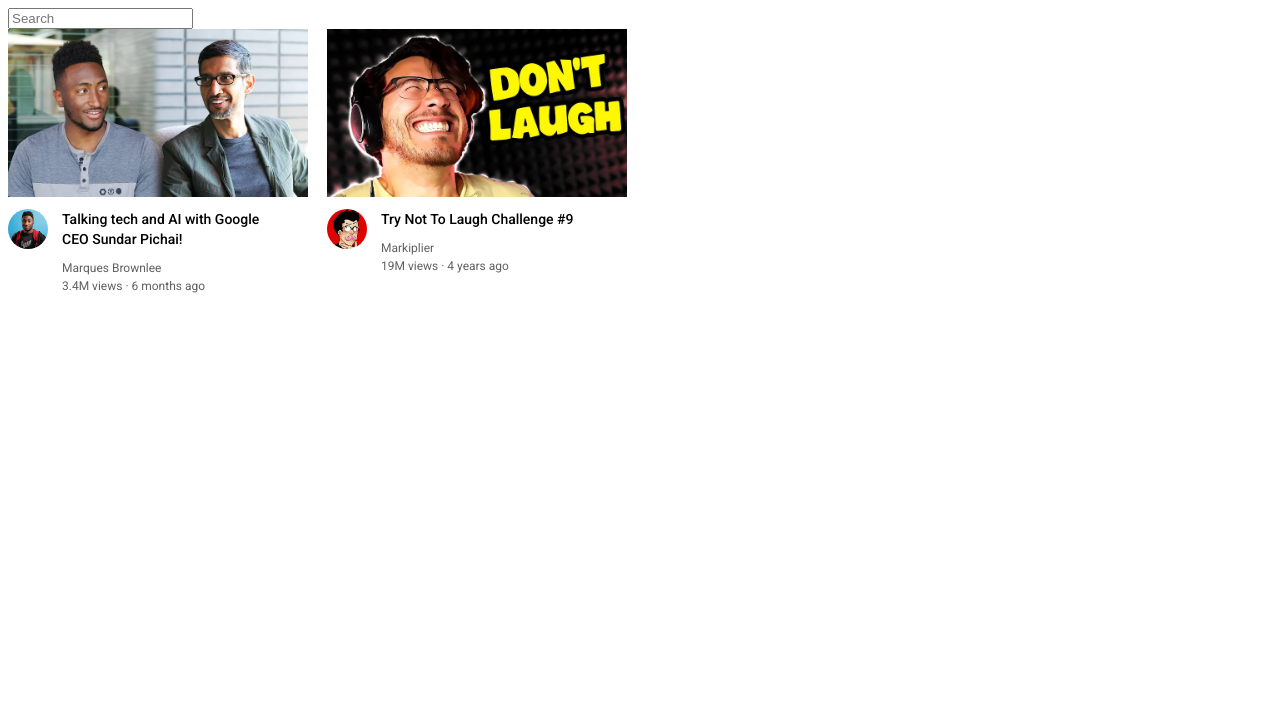
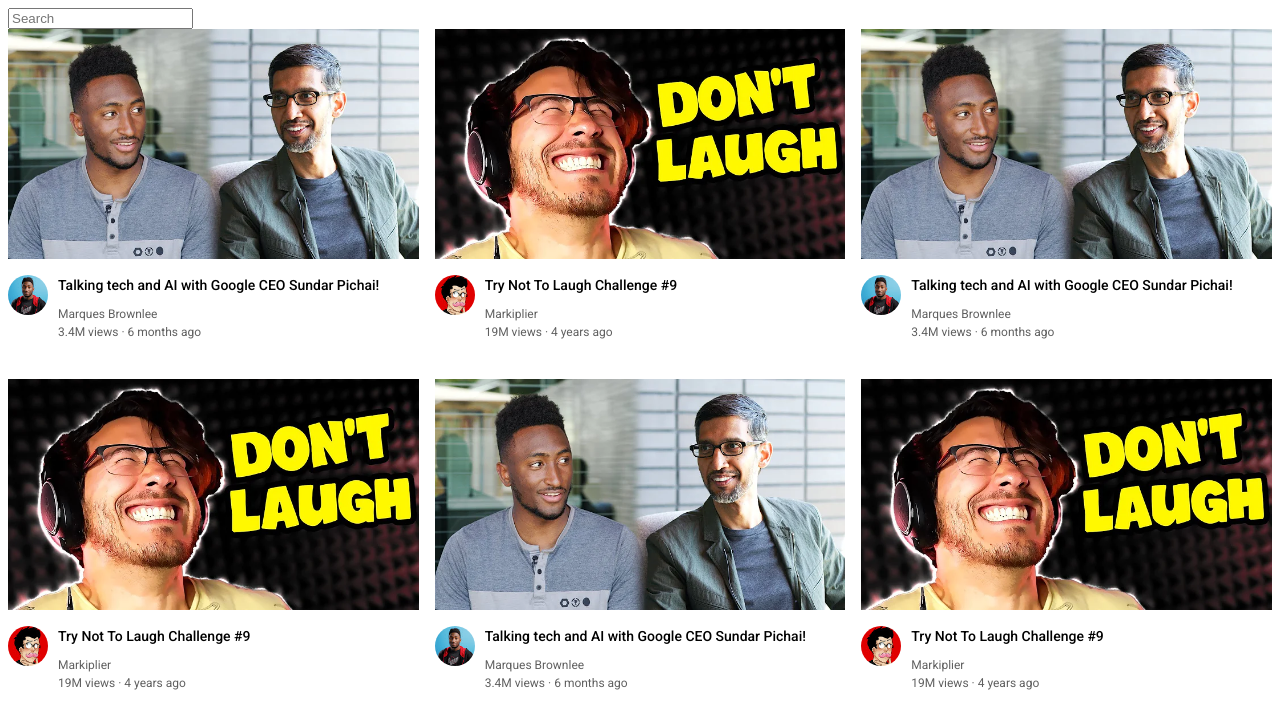
Before and after one commit to germainhirwa/YouTube-Clone, a plain HTML site: page youtube.html in a window 1280 px wide. Drawn offline with Linux system fonts and the light colour scheme.

Commit message:
used css grid to create horizontal layouts perfectly aligned

```diff
--- a/youtube.css
+++ b/youtube.css
@@ -5,8 +5,8 @@
 }
 
 .thumbnail {
-    width: 300px;
-    display: block;
+    width: 100%;
+    /* display: block; */
 }
 
 .search-bar {
@@ -22,22 +22,29 @@
 }
 
 .video-preview {
+
+    /* These below are no longer needed since we are now using the grid
     width: 300px;
     display: inline-block;
     vertical-align: top;
-    margin-right: 15px;
+    margin-right: 15px; */
 }
 
-.channel-picture {
-    display: inline-block;
-    width: 50px;
-    vertical-align: top;
+.video-info-grid {
+    display: grid;
+    grid-template-columns: 50px 1fr;
 }
 
-.video-info {
+/* .channel-picture {
     display: inline-block;
-    width: 200px;
-}
+    width: 50px;    longer needed since we set changed the display to grid and used the fr
+    vertical-align: top;
+} */
+
+/* .video-info {
+    display: inline-block;
+    width: 245px;    longer needed since we set changed the display to grid
+} */
 
 .profile-picture {
     width: 40px;
@@ -56,3 +63,10 @@
 .video-author {
     margin-bottom: 4px;
 }
+
+.video-grid {
+    display: grid;
+    grid-template-columns: 1fr 1fr 1fr;
+    column-gap: 16px; /*adds the gap or margin between the columns of the grid */
+    row-gap: 40px; /*adds the gap or margin between the rows of the grid */
+}
--- a/youtube.html
+++ b/youtube.html
@@ -14,14 +14,14 @@
 </head>
 <body>
     <input class="search-bar" type="text" placeholder="Search">
-
+    <div class="video-grid"> <!--A grid containing all the videos-->
         <div class="video-preview">
             <!--created two vertiacl layouts (2divs)-->
             <div class="thumbnail-row">
                 <img class="thumbnail" src="thumbnails/thumbnail-1.webp">
             </div>
-        <div>
-            <!--Created two horizontal layouts-->
+            <div class="video-info-grid"> <!--This div is a grid to take advantage of the fr property-->
+                <!--Created two horizontal layouts in this one vertical layout-->
                 <div class="channel-picture">
                     <img class= "profile-picture" src="channel-pictures/channel-1.jpeg">
                 </div>
@@ -48,7 +48,7 @@
             <div class="thumbnail-row">
                 <img class="thumbnail" src="thumbnails/thumbnail-2.webp">
             </div>
-        <div>
+            <div class="video-info-grid">
                 <!--Created two horizontal layouts-->
                 <div class="channel-picture">
                     <img class= "profile-picture" src="channel-pictures/channel-2.jpeg">
@@ -71,5 +71,118 @@
             </div>
         </div>
 
+        <div class="video-preview">
+            <!--created two vertiacl layouts (2divs)-->
+            <div class="thumbnail-row">
+                <img class="thumbnail" src="thumbnails/thumbnail-1.webp">
+            </div>
+            <div class="video-info-grid"> <!--This div is a grid to take advantage of the fr property-->
+                <!--Created two horizontal layouts in this one vertical layout-->
+                <div class="channel-picture">
+                    <img class= "profile-picture" src="channel-pictures/channel-1.jpeg">
+                </div>
+
+                <div class="video-info">
+                    <p class="video-title">
+                        Talking tech and AI with Google CEO Sundar Pichai!
+                    </p>
+
+                    <p class="video-author">
+                        Marques Brownlee
+                    </p>
+
+                    <p class="video-stats">
+                        3.4M views &#183; 6 months ago
+                    </p>
+                </div>
+
+            </div>
+        </div>
+
+        <div class="video-preview">
+            <!--created two vertiacl layouts (2divs)-->
+            <div class="thumbnail-row">
+                <img class="thumbnail" src="thumbnails/thumbnail-2.webp">
+            </div>
+            <div class="video-info-grid">
+                <!--Created two horizontal layouts-->
+                <div class="channel-picture">
+                    <img class= "profile-picture" src="channel-pictures/channel-2.jpeg">
+                </div>
+
+                <div class="video-info">
+                    <p class="video-title">
+                        Try Not To Laugh Challenge #9
+                    </p>
+
+                    <p class="video-author">
+                        Markiplier
+                    </p>
+
+                    <p class="video-stats">
+                        19M views &#183; 4 years ago
+                    </p>
+                </div>
+
+            </div>
+        </div>
+
+        <div class="video-preview">
+            <!--created two vertiacl layouts (2divs)-->
+            <div class="thumbnail-row">
+                <img class="thumbnail" src="thumbnails/thumbnail-1.webp">
+            </div>
+            <div class="video-info-grid"> <!--This div is a grid to take advantage of the fr property-->
+                <!--Created two horizontal layouts in this one vertical layout-->
+                <div class="channel-picture">
+                    <img class= "profile-picture" src="channel-pictures/channel-1.jpeg">
+                </div>
+
+                <div class="video-info">
+                    <p class="video-title">
+                        Talking tech and AI with Google CEO Sundar Pichai!
+                    </p>
+
+                    <p class="video-author">
+                        Marques Brownlee
+                    </p>
+
+                    <p class="video-stats">
+                        3.4M views &#183; 6 months ago
+                    </p>
+                </div>
+
+            </div>
+        </div>
+
+        <div class="video-preview">
+            <!--created two vertiacl layouts (2divs)-->
+            <div class="thumbnail-row">
+                <img class="thumbnail" src="thumbnails/thumbnail-2.webp">
+            </div>
+            <div class="video-info-grid">
+                <!--Created two horizontal layouts-->
+                <div class="channel-picture">
+                    <img class= "profile-picture" src="channel-pictures/channel-2.jpeg">
+                </div>
+
+                <div class="video-info">
+                    <p class="video-title">
+                        Try Not To Laugh Challenge #9
+                    </p>
+
+                    <p class="video-author">
+                        Markiplier
+                    </p>
+
+                    <p class="video-stats">
+                        19M views &#183; 4 years ago
+                    </p>
+                </div>
+
+            </div>
+        </div>
+    </div>
+
 </body>
 </html>
```
Also changed, not shown: 1 other file. Lines whose indentation alone changed are shown as unchanged.
